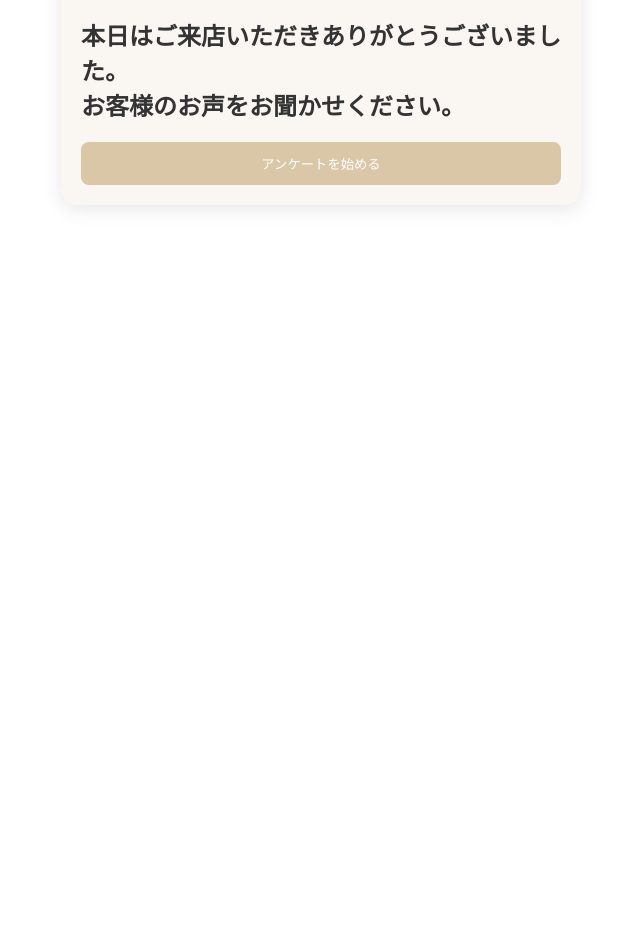
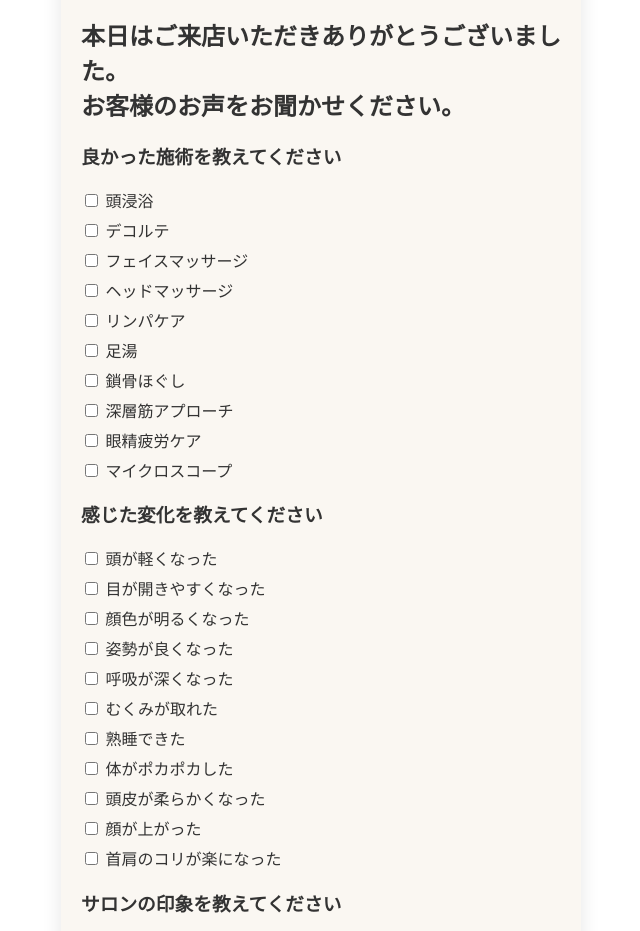
Before and after one commit to authennoma/tou_app, a plain HTML site: page index.html in a window 1280 px wide. Shown: the part 151-1082 px from the top of the page, without its empty margins (319-959 px from the left). Before the commit the page ends 800 px from the top, so only its background shows below. Drawn offline with Linux system fonts and the light colour scheme.

Commit message:
Update index.html

```diff
--- a/index.html
+++ b/index.html
@@ -1 +1,94 @@
-<!DOCTYPE html><html lang="ja"><head><meta charset="UTF-8"><meta name="viewport" content="width=device-width, initial-scale=1.0"><title>tou Feedback</title><link rel="stylesheet" href="style.css"></head><body><div class="container"><img src="logo.png" class="logo"><h2>本日はご来店いただきありがとうございました。<br>お客様のお声をお聞かせください。</h2><button onclick="startSurvey()">アンケートを始める</button><div id="survey" class="hidden"><h3>良かった点</h3><label><input type="checkbox" value="技術"> 技術</label><label><input type="checkbox" value="カウンセリング"> カウンセリング</label><label><input type="checkbox" value="雰囲気"> 雰囲気</label><label><input type="checkbox" value="寝落ちする気持ちよさ"> 寝落ちする気持ちよさ</label><label><input type="checkbox" value="清潔感"> 清潔感</label><label><input type="checkbox" value="髪の毛の仕上がり"> 髪の毛の仕上がり</label><textarea id="improve" placeholder="改善点があればご記入ください"></textarea><button onclick="generateReview()">口コミ文を作成</button></div><div id="result" class="hidden"><h3>口コミの下書き</h3><p id="reviewText"></p><button onclick="copyText()">コピーする</button><a href="https://g.page/r/CVZIfK2UNef1EBM/review" class="goto">Google口コミを開く</a></div></div><script src="script.js"></script></body></html>
+<!DOCTYPE html>
+<html lang="ja">
+<head>
+  <meta charset="UTF-8" />
+  <meta name="viewport" content="width=device-width, initial-scale=1.0" />
+  <title>tou Head Spa - Feedback</title>
+  <link rel="stylesheet" href="style.css" />
+</head>
+
+<body>
+  <div class="container">
+
+    <img src="logo.png" class="logo" />
+
+    <h2 class="title">
+      本日はご来店いただきありがとうございました。<br>
+      お客様のお声をお聞かせください。
+    </h2>
+
+    <!-- 良かった施術 -->
+    <section class="section">
+      <h3>良かった施術を教えてください</h3>
+      <div class="checkbox-group" id="goodPoints">
+        <label><input type="checkbox" value="頭浸浴"> 頭浸浴</label>
+        <label><input type="checkbox" value="デコルテ"> デコルテ</label>
+        <label><input type="checkbox" value="フェイスマッサージ"> フェイスマッサージ</label>
+        <label><input type="checkbox" value="ヘッドマッサージ"> ヘッドマッサージ</label>
+        <label><input type="checkbox" value="リンパケア"> リンパケア</label>
+        <label><input type="checkbox" value="足湯"> 足湯</label>
+        <label><input type="checkbox" value="鎖骨ほぐし"> 鎖骨ほぐし</label>
+        <label><input type="checkbox" value="深層筋アプローチ"> 深層筋アプローチ</label>
+        <label><input type="checkbox" value="眼精疲労ケア"> 眼精疲労ケア</label>
+        <label><input type="checkbox" value="マイクロスコープ"> マイクロスコープ</label>
+      </div>
+    </section>
+
+    <!-- 変化 -->
+    <section class="section">
+      <h3>感じた変化を教えてください</h3>
+      <div class="checkbox-group" id="changes">
+        <label><input type="checkbox" value="頭が軽くなった"> 頭が軽くなった</label>
+        <label><input type="checkbox" value="目が開きやすくなった"> 目が開きやすくなった</label>
+        <label><input type="checkbox" value="顔色が明るくなった"> 顔色が明るくなった</label>
+        <label><input type="checkbox" value="姿勢が良くなった"> 姿勢が良くなった</label>
+        <label><input type="checkbox" value="呼吸が深くなった"> 呼吸が深くなった</label>
+        <label><input type="checkbox" value="むくみが取れた"> むくみが取れた</label>
+        <label><input type="checkbox" value="熟睡できた"> 熟睡できた</label>
+        <label><input type="checkbox" value="体がポカポカした"> 体がポカポカした</label>
+        <label><input type="checkbox" value="頭皮が柔らかくなった"> 頭皮が柔らかくなった</label>
+        <label><input type="checkbox" value="顔が上がった"> 顔が上がった</label>
+        <label><input type="checkbox" value="首肩のコリが楽になった"> 首肩のコリが楽になった</label>
+      </div>
+    </section>
+
+    <!-- サロンの印象 -->
+    <section class="section">
+      <h3>サロンの印象を教えてください</h3>
+      <div class="checkbox-group" id="impressions">
+        <label><input type="checkbox" value="清潔感がある"> 清潔感がある</label>
+        <label><input type="checkbox" value="落ち着いた照明"> 落ち着いた照明</label>
+        <label><input type="checkbox" value="香りが良い"> 香りが良い</label>
+        <label><input type="checkbox" value="丁寧なカウンセリング"> 丁寧なカウンセリング</label>
+        <label><input type="checkbox" value="上品な空間"> 上品な空間</label>
+        <label><input type="checkbox" value="プライベート感がある"> プライベート感がある</label>
+        <label><input type="checkbox" value="気遣いが良い"> 気遣いが良い</label>
+        <label><input type="checkbox" value="静かでリラックスできた"> 静かでリラックスできた</label>
+        <label><input type="checkbox" value="温度や湿度がちょうど良い"> 温度や湿度がちょうど良い</label>
+        <label><input type="checkbox" value="時間配分がちょうど良い"> 時間配分がちょうど良い</label>
+      </div>
+    </section>
+
+    <!-- 自由記述 -->
+    <section class="section">
+      <h3>改善点（任意）</h3>
+      <textarea id="improvement" placeholder="気になった点があればご記入ください"></textarea>
+
+      <h3>その他メッセージ（任意）</h3>
+      <textarea id="message" placeholder="スタッフへのメッセージ等があればご記入ください"></textarea>
+    </section>
+
+    <button class="generate" onclick="generateReview()">口コミ文を生成</button>
+
+    <section id="resultSection" class="hidden">
+      <h3>口コミの下書き</h3>
+      <p id="reviewText"></p>
+      <button class="copy" onclick="copyText()">コピーする</button>
+      <a class="goto" href="https://g.page/r/CVZIfK2UNef1EBM/review" target="_blank">Google口コミを開く</a>
+    </section>
+
+  </div>
+
+  <script src="script.js"></script>
+</body>
+</html>
```
